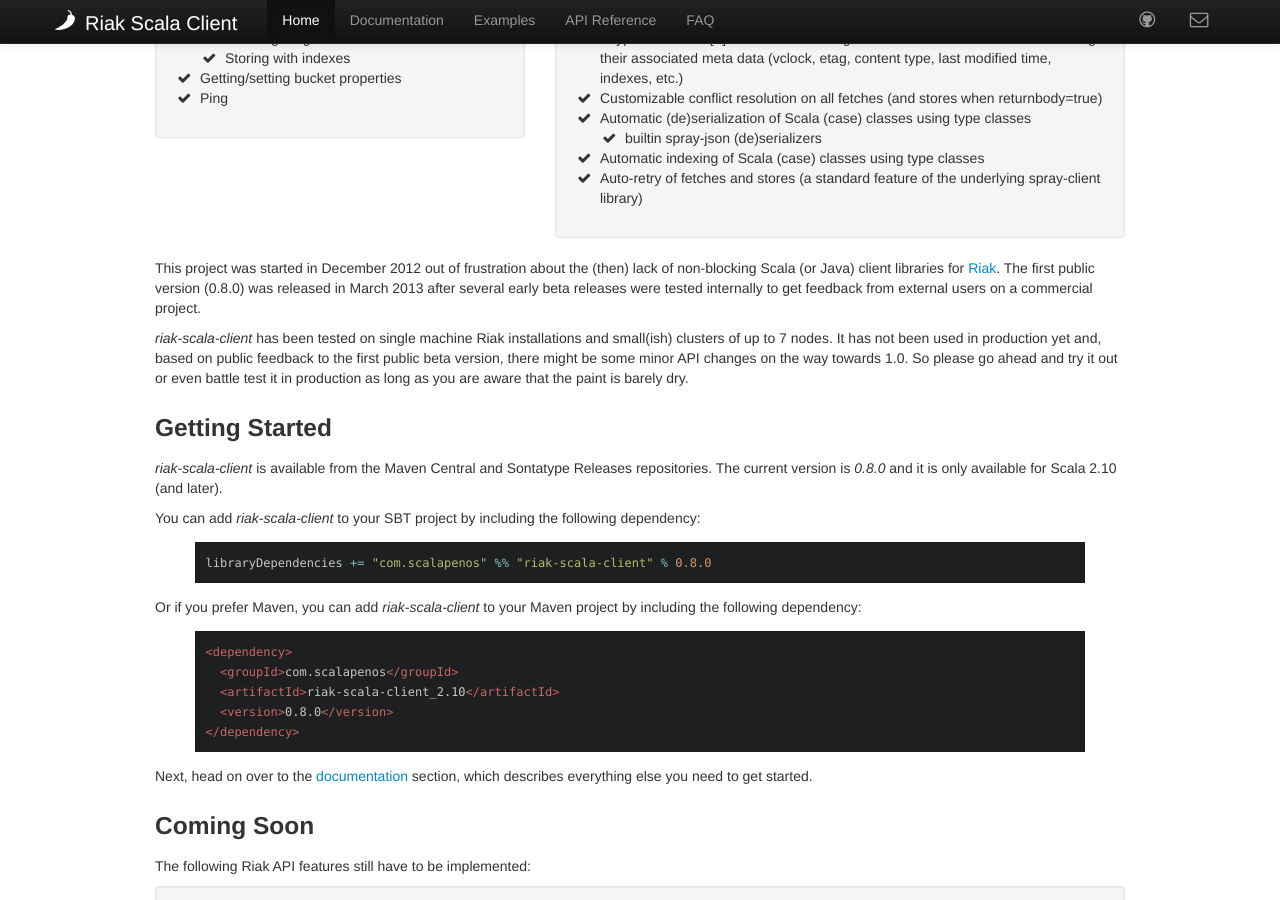
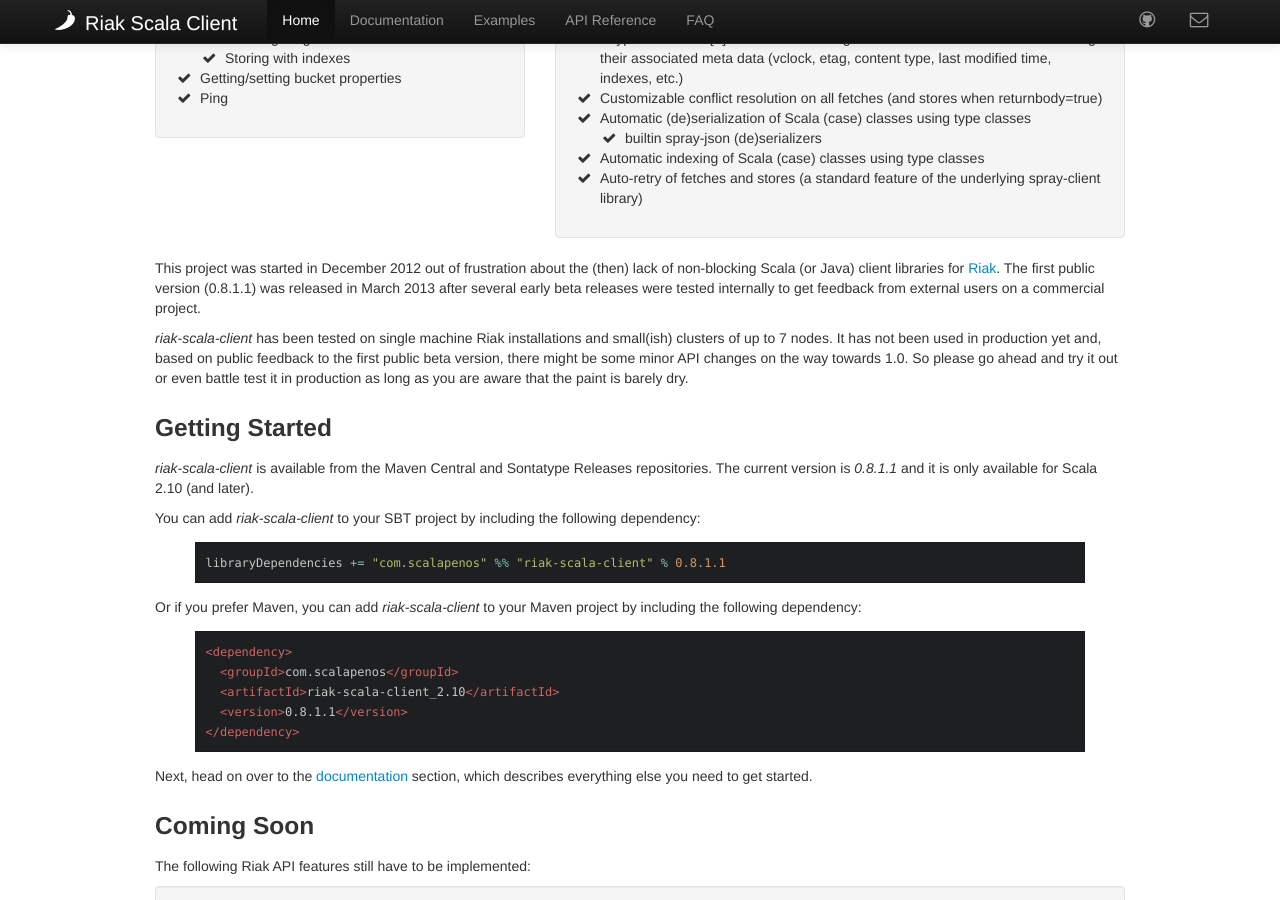
Before and after one commit to agemooij/riak-scala-client, a Jekyll site: the page built from index.html, in a window 1280 px wide and 900 px high, scrolled down 426 px. Built offline with Jekyll 4.4.1, drawn with Linux system fonts in a browser that asks for light colours; nearby versions of some CDN libraries.

Commit message:
Changed the version to 0.8.1.1

```diff
--- a/_config.yml
+++ b/_config.yml
@@ -3,4 +3,4 @@
 pygments:    true
 permalink:   date
 
-version: 0.8.0
+version: 0.8.1.1
```
